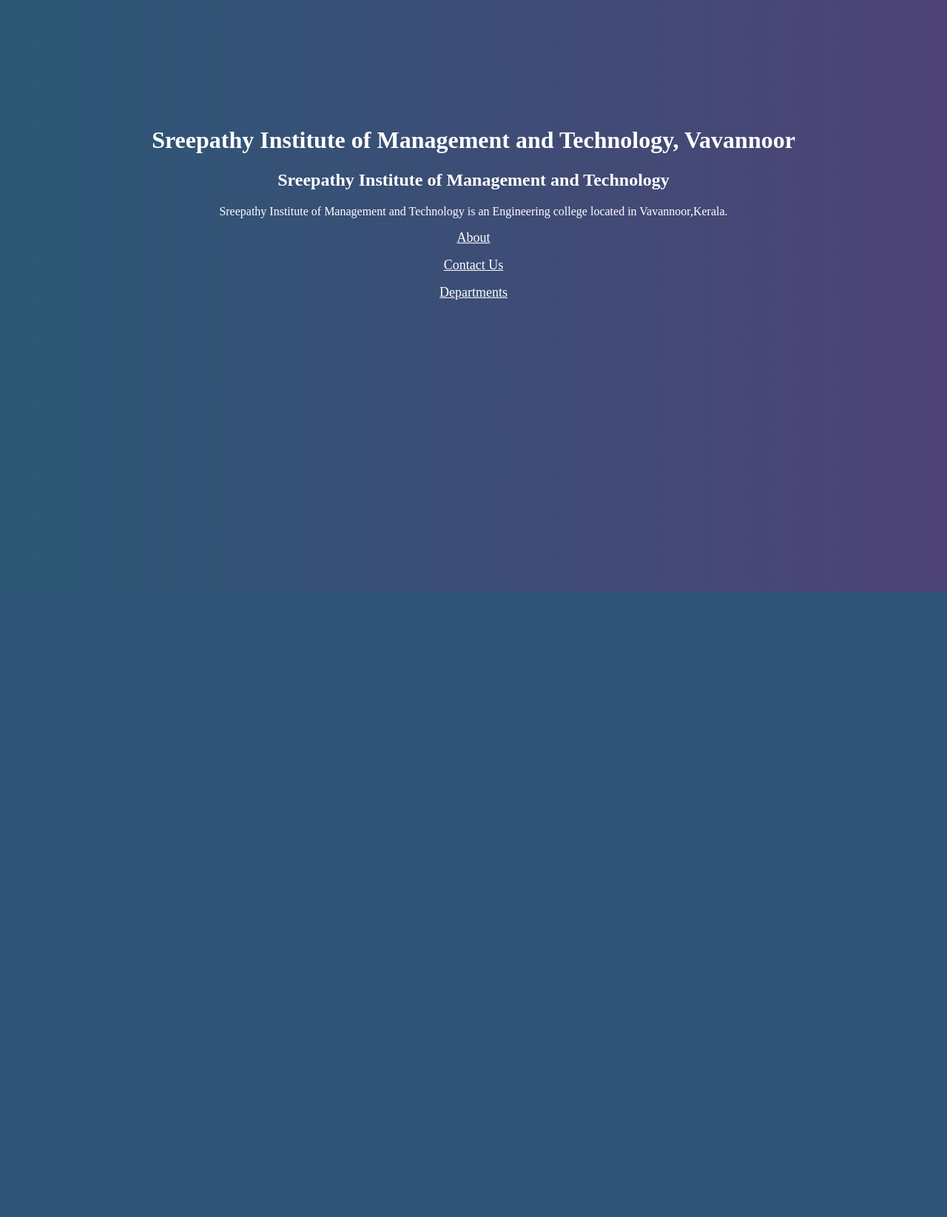
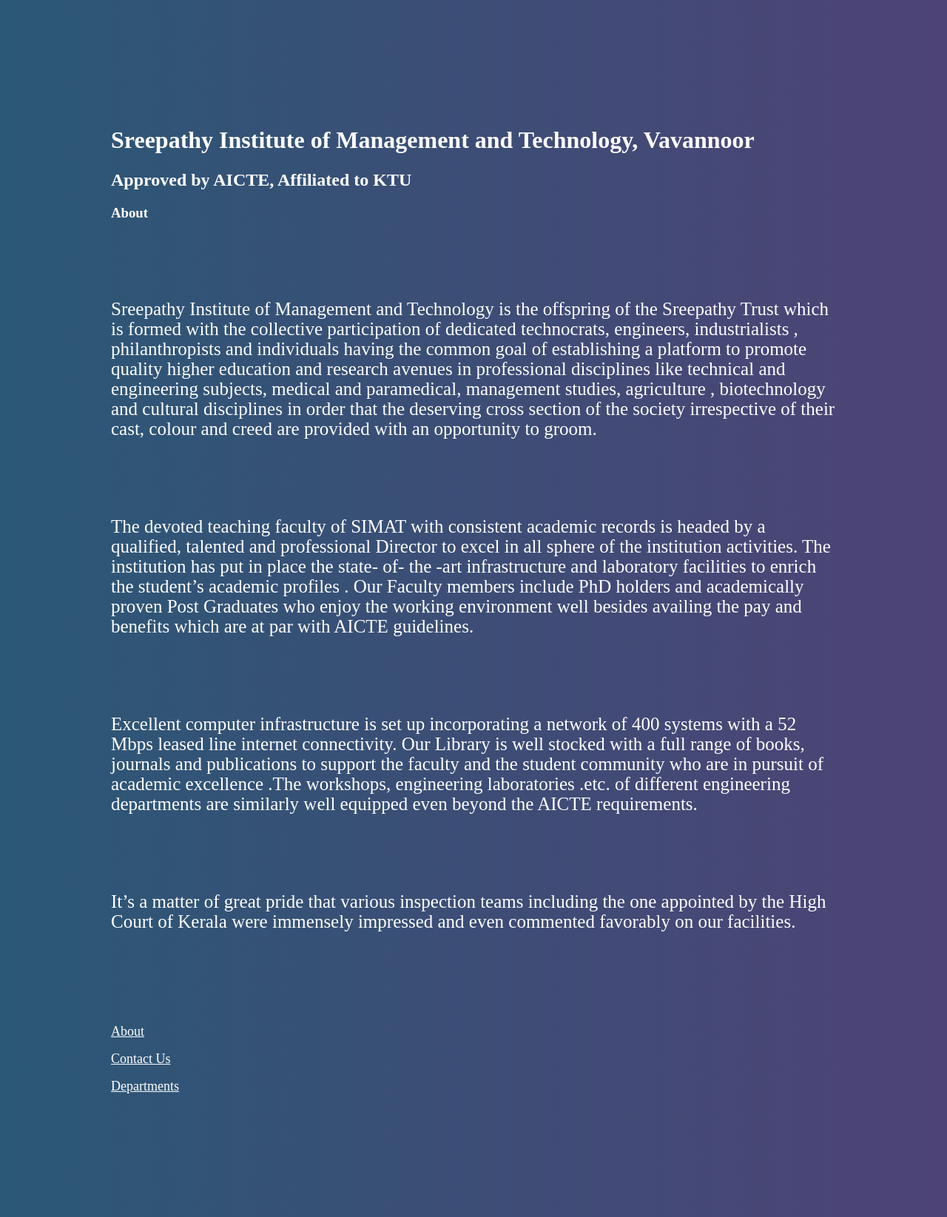
Before and after one commit to cmkishores/about_college, a Django app: page /about/ in a window 1280 px wide. Shown: the whole page at 74% size. Before the commit the page ends 800 px from the top, so only its background shows below. Run offline with Django 3.2, Linux system fonts and the light colour scheme.

Commit message:
Added about, and dept. Made some layout changes

```diff
--- a/templates/about.html
+++ b/templates/about.html
@@ -10,11 +10,18 @@
 {% block body %}
 
 
-	<h2>    Sreepathy Institute of Management and Technology  </h1>
-		<p>
+	<h2>    Approved by AICTE, Affiliated to KTU  </h2>
+	<h3> About </h3>
+		<p class="about">
+			Sreepathy Institute of Management and Technology is the offspring of the Sreepathy Trust which is formed with the collective participation of dedicated technocrats, engineers, industrialists , philanthropists and individuals having the common goal of establishing a platform to promote quality higher education and research avenues in professional disciplines like technical and engineering subjects, medical and paramedical, management studies, agriculture , biotechnology and cultural disciplines in order that the deserving cross section of the society irrespective of their cast, colour and creed are provided with an opportunity to groom.</p>
 
-			Sreepathy Institute of Management and Technology is an Engineering college located in Vavannoor,Kerala.
+		<p class="about">	The devoted teaching faculty of SIMAT with consistent academic records is headed by a qualified,
+			talented and professional Director to excel in all sphere of the institution activities. The institution has put in place the state- of- the -art infrastructure and laboratory facilities to enrich the student’s academic profiles . Our Faculty members include PhD holders and academically proven Post Graduates who enjoy the working environment well besides availing the pay and benefits which are at par with AICTE guidelines.</p>
 
-		</p>
+		<p class="about">Excellent computer infrastructure is set up incorporating a network of 400 systems with a 52 Mbps leased 	line internet connectivity. Our Library is well stocked with a full range of books, journals and publications to support the faculty and the student community who are in pursuit of academic excellence .The workshops, engineering laboratories .etc. of different engineering departments are similarly well equipped even beyond the AICTE requirements.</p>
+
+
+		<p class="about">It’s a matter of great pride that various inspection teams including the one appointed by the High Court of Kerala were immensely impressed and even commented favorably on our facilities.</p>
+
 
 {% endblock body %}
--- a/templates/base.html
+++ b/templates/base.html
@@ -5,25 +5,38 @@
  <head>
  <style>
     body {
+    		font-family: serif;
 			padding:100px;
 			margin:50px;
-			text-align:center;
+
 			background: linear-gradient(to right, #2b5876, #4e4376);
 			color:white;
 
 
 				}
 	title {
-
+			text-align:center;
 				}
 	ul {
+			text-align:center;
+			list-style: none;
 			padding:20px;
 			font-size:20px;
-			line-height:30px;
+			line-height:40px;
 				}
-	a {color : white;
+	a {
+		text-align:center;
+		color : white;
 		font-size:18px;
 				}
+	#first {
+			padding-top: 100px;
+	}
+	.about {padding-top: 80px;
+			text-align: left;
+			line-height: 27px;
+			font-size: 25px;
+	}
 
 
  </style>
@@ -42,13 +55,15 @@
 
 <body>
 
+
+
 		<h1>Sreepathy Institute of Management and Technology, Vavannoor	</h1>
       {% block body %}
 
 
       {% endblock body %}
 
-	<p><a href="about/" > About </a></p>
+	<p id="first"><a href="about/" > About </a></p>
 	<p><a href="contact/" > Contact Us </a></p>
 	<p><a href="dept/" > Departments </a></p>
 
```
Also changed, not shown: images/title.jpg (added).
